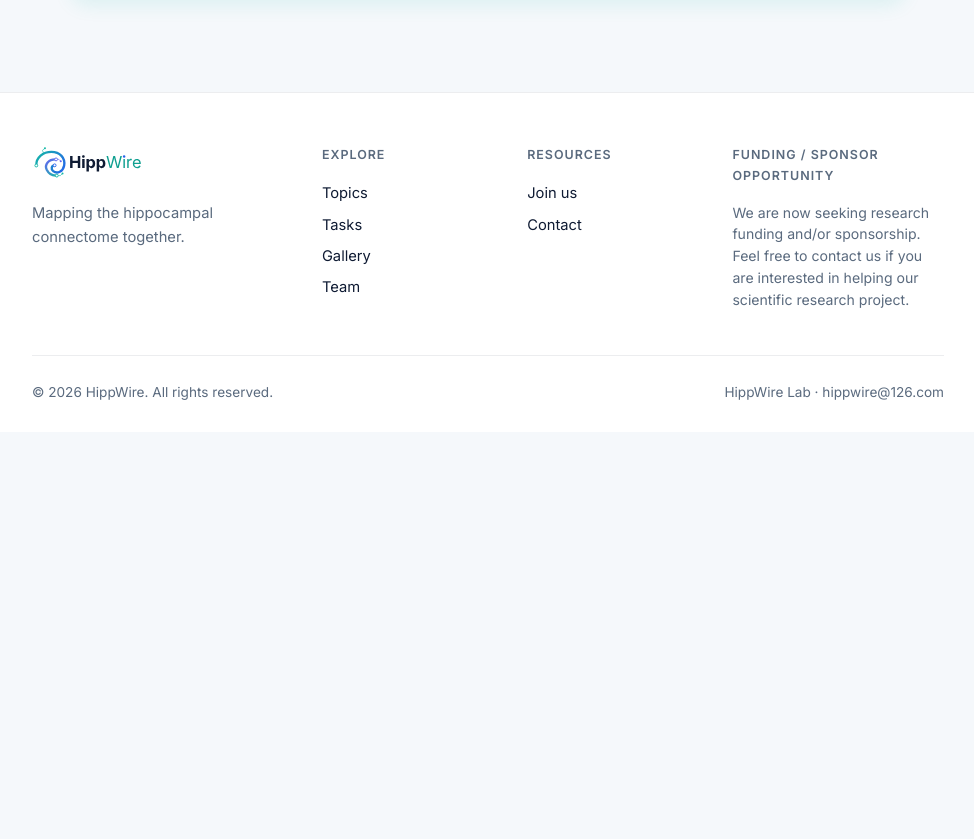
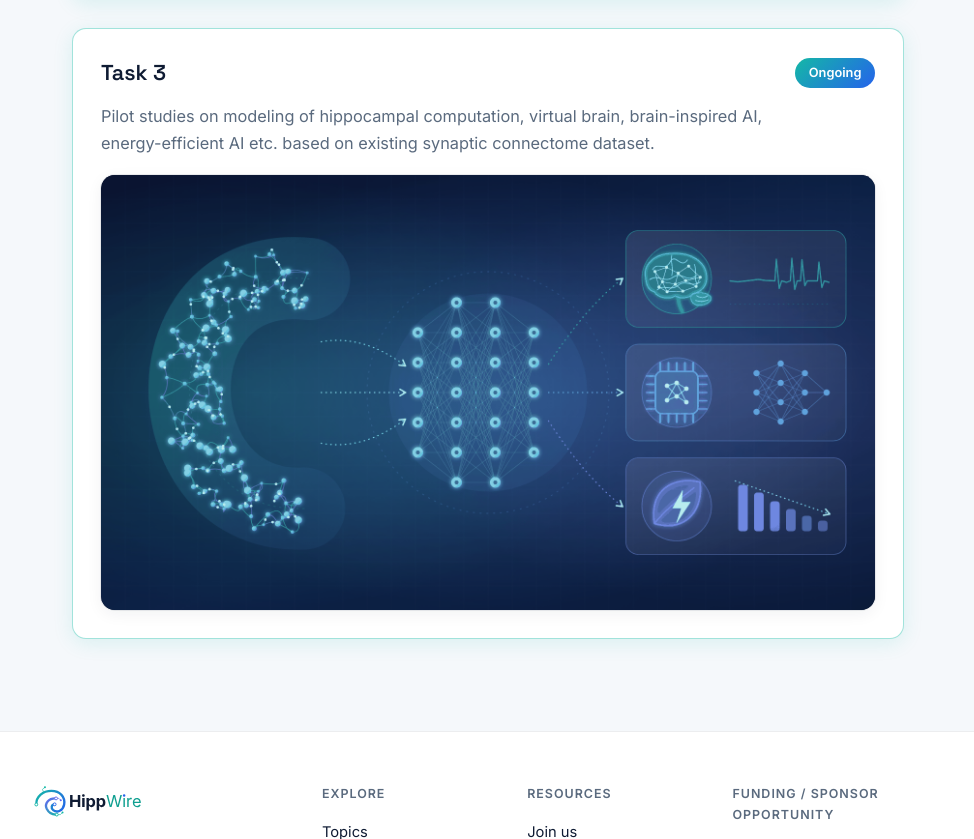
Before and after one commit to HippWire/hippwire, a plain HTML site: page tasks/index.html in a window 1280 px wide. Shown: the part 1768-2607 px from the top of the page, without its empty margins (152-1126 px from the left). Before the commit the page ends 2200 px from the top, so only its background shows below. Drawn offline with Linux system fonts and the light colour scheme.

Commit message:
with Task 3

```diff
--- a/assets/css/main.css
+++ b/assets/css/main.css
@@ -536,6 +536,20 @@ a:hover { color: var(--accent-dim); }
   aspect-ratio: 16 / 9;
   border: 0;
 }
+.task-figure {
+  margin: 0;
+  border-radius: 14px;
+  overflow: hidden;
+  background: #0b1530;
+  box-shadow: 0 0 0 1px var(--border), var(--shadow);
+}
+.task-figure img {
+  display: block;
+  width: 100%;
+  height: auto;
+  aspect-ratio: 16 / 9;
+  object-fit: cover;
+}
 
 /* Gallery */
 .gallery-grid {
--- a/feed.xml
+++ b/feed.xml
@@ -1 +1 @@
-<?xml version="1.0" encoding="utf-8"?><feed xmlns="http://www.w3.org/2005/Atom" ><generator uri="https://jekyllrb.com/" version="4.4.1">Jekyll</generator><link href="https://hippwire.github.io/hippwire/feed.xml" rel="self" type="application/atom+xml" /><link href="https://hippwire.github.io/hippwire/" rel="alternate" type="text/html" /><updated>2026-11-21T21:31:23+08:00</updated><id>https://hippwire.github.io/hippwire/feed.xml</id><title type="html">HippWire</title><subtitle>Help us map hippocampal circuits, accelerate memory research, and enlighten Neo AI — join the HippWire community, engage in collaborative scientific discovery, and contribute your expertise!</subtitle></feed>
+<?xml version="1.0" encoding="utf-8"?><feed xmlns="http://www.w3.org/2005/Atom" ><generator uri="https://jekyllrb.com/" version="4.4.1">Jekyll</generator><link href="https://hippwire.github.io/hippwire/feed.xml" rel="self" type="application/atom+xml" /><link href="https://hippwire.github.io/hippwire/" rel="alternate" type="text/html" /><updated>2026-11-23T23:30:27+08:00</updated><id>https://hippwire.github.io/hippwire/feed.xml</id><title type="html">HippWire</title><subtitle>Help us map hippocampal circuits, accelerate memory research, and enlighten Neo AI — join the HippWire community, engage in collaborative scientific discovery, and contribute your expertise!</subtitle></feed>
--- a/tasks/index.html
+++ b/tasks/index.html
@@ -101,6 +101,7 @@
           sandbox="allow-top-navigation allow-same-origin allow-forms allow-scripts allow-popups"></iframe>
       </div>
 
+
     </article>
 
 
@@ -128,6 +129,29 @@
           referrerpolicy="no-referrer-when-downgrade"
           sandbox="allow-top-navigation allow-same-origin allow-forms allow-scripts allow-popups"></iframe>
       </div>
+
+
+    </article>
+
+
+
+    <article class="task-card status-ongoing" id="task3">
+      <div class="task-head">
+        <h2>Task
+ 3</h2>
+
+        <span class="badge badge-active">Ongoing
+</span>
+
+      </div>
+      <p class="task-desc">Pilot studies on modeling of hippocampal computation, virtual brain, brain-inspired AI, energy-efficient AI etc. based on existing synaptic connectome dataset.
+</p>
+
+
+
+      <figure class="task-figure">
+        <img src="/hippwire/assets/images/task3-computational-modeling-concept.png" alt="Concept illustration: a hippocampal synaptic connectome feeds computational modeling, leading to a virtual brain, brain-inspired AI soft/hardware and energy-efficient AI." loading="lazy">
+      </figure>
 
     </article>
 
--- a/zh/feed.xml
+++ b/zh/feed.xml
@@ -1 +1 @@
-<?xml version="1.0" encoding="utf-8"?><feed xmlns="http://www.w3.org/2005/Atom" ><generator uri="https://jekyllrb.com/" version="4.4.1">Jekyll</generator><link href="https://hippwire.github.io/hippwire/zh/feed.xml" rel="self" type="application/atom+xml" /><link href="https://hippwire.github.io/hippwire/zh/" rel="alternate" type="text/html" /><updated>2026-11-21T21:31:23+08:00</updated><id>https://hippwire.github.io/hippwire/feed.xml</id><title type="html">HippWire</title><subtitle>Help us map hippocampal circuits, accelerate memory research, and enlighten Neo AI — join the HippWire community, engage in collaborative scientific discovery, and contribute your expertise!</subtitle></feed>
+<?xml version="1.0" encoding="utf-8"?><feed xmlns="http://www.w3.org/2005/Atom" ><generator uri="https://jekyllrb.com/" version="4.4.1">Jekyll</generator><link href="https://hippwire.github.io/hippwire/zh/feed.xml" rel="self" type="application/atom+xml" /><link href="https://hippwire.github.io/hippwire/zh/" rel="alternate" type="text/html" /><updated>2026-11-23T23:30:27+08:00</updated><id>https://hippwire.github.io/hippwire/feed.xml</id><title type="html">HippWire</title><subtitle>Help us map hippocampal circuits, accelerate memory research, and enlighten Neo AI — join the HippWire community, engage in collaborative scientific discovery, and contribute your expertise!</subtitle></feed>
```
Also changed, not shown: join/index.html (+4 -1 lines), zh/join/index.html (+4 -1 lines), zh/tasks/index.html (+24 -0 lines), assets/images/task3-computational-modeling-concept.png (added).
